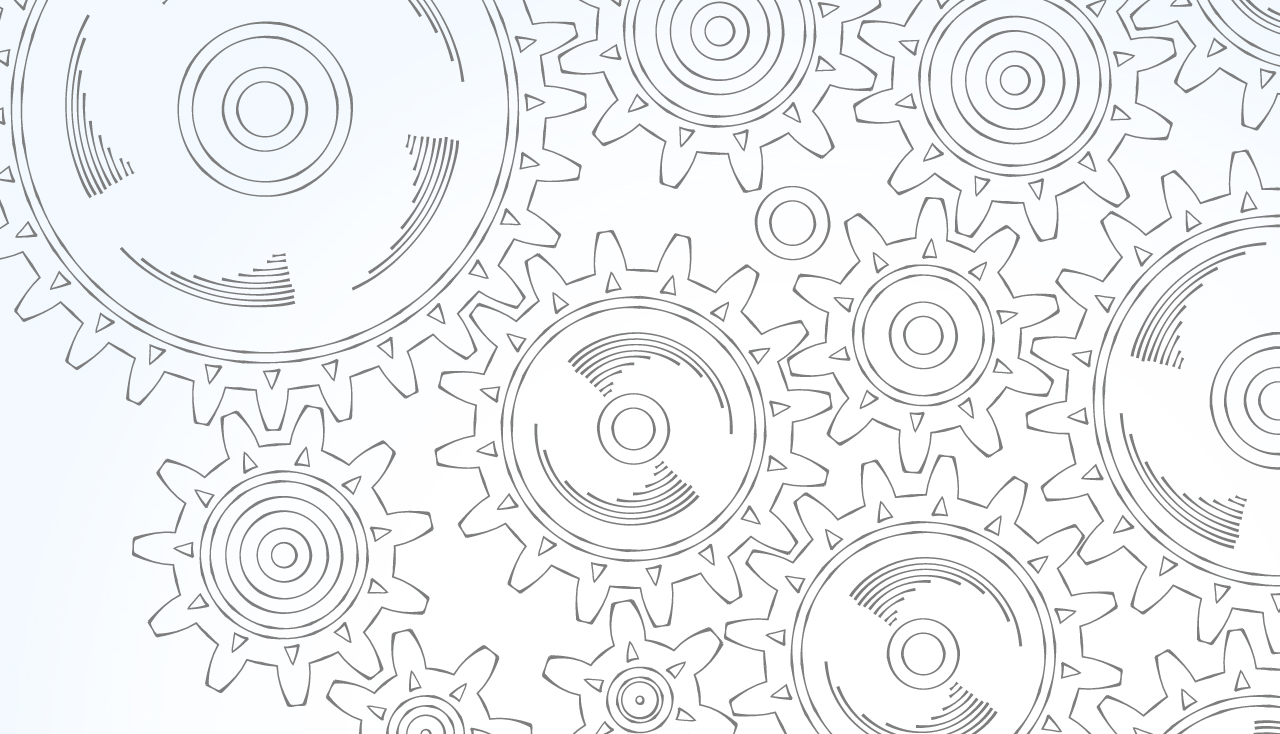
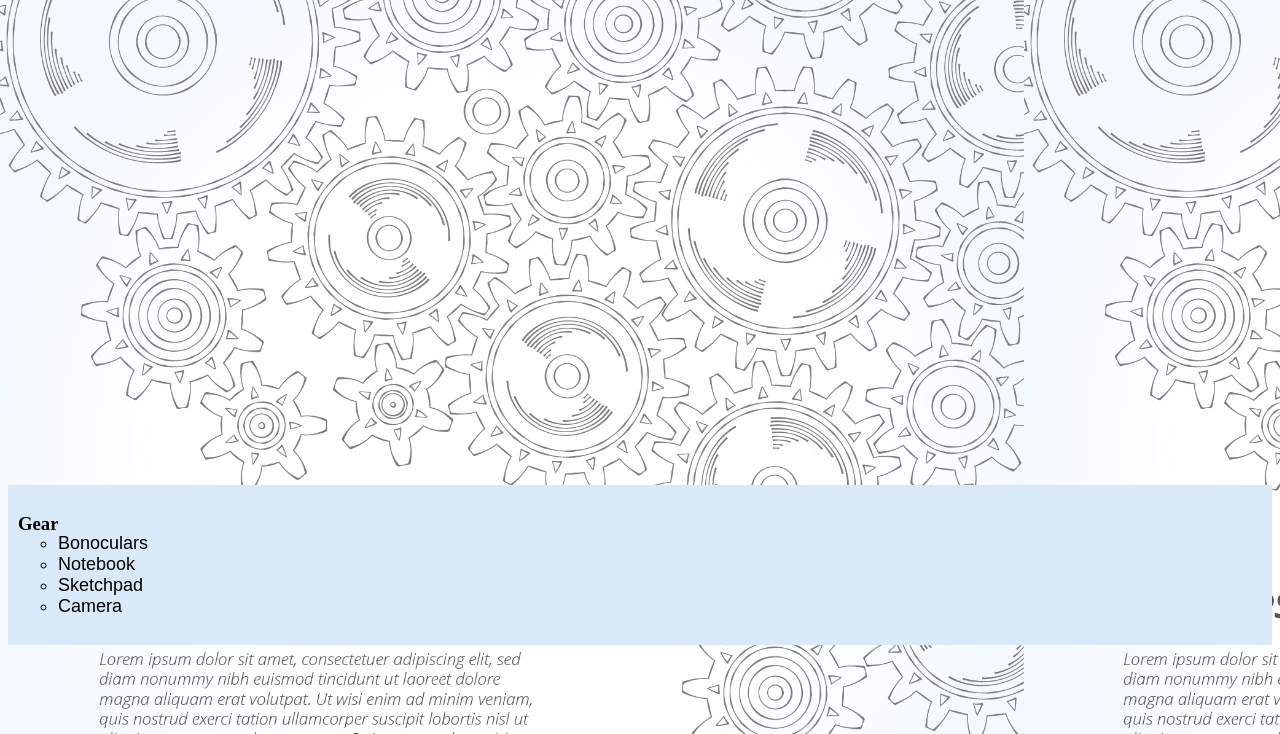
Before and after one commit to oldmcdonnell/birdwatching, a plain HTML site: page gear.html in a window 1280 px wide. Shown: the part 66-800 px from the top of the page. Drawn offline with Linux system fonts and the light colour scheme.

Commit message:
cleaned up grears2

```diff
--- a/gear.html
+++ b/gear.html
@@ -8,10 +8,11 @@
             }
             body {
                 background-image: url("assets/gear.jpg");
+                background-size: 80%;
             }
             .grid-container{
-            margin-top: 75%;
-            margin-left: 10%;
+            margin-top: 40%;
+            margin-left: %;
             display: grid;
             grid-template-columns: repeat(1, 1fr);
             grid-gap: 10px;
```
